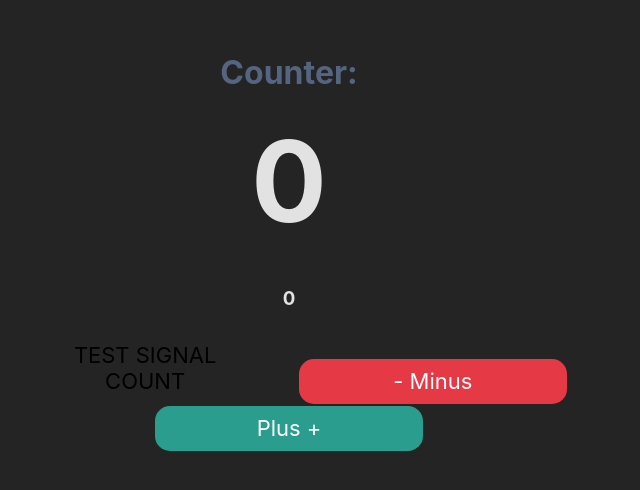
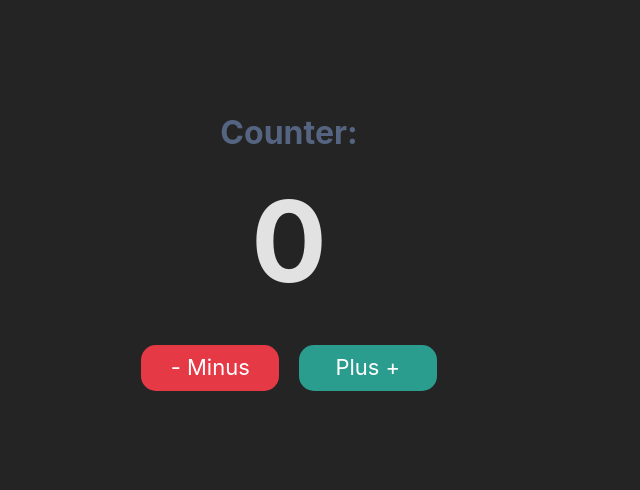
Before and after one commit to AndriiKot/React, a React (Vite) app in the folder __mini_Projects__/Counter/__counter__Signals_version__/: page / in a window 1280 px wide. Shown: the part 150-640 px from the top of the page, without its empty margins (351-991 px from the left). Built offline with nearby package versions, Linux system fonts and the light colour scheme.

Commit message:
'Counter' counter-signal-version v.0.0.1

```diff
--- a/__mini_Projects__/Counter/__counter__Signals_version__/package.json
+++ b/__mini_Projects__/Counter/__counter__Signals_version__/package.json
@@ -1,7 +1,7 @@
 {
   "name": "counter-signal-version",
   "private": true,
-  "version": "0.0.0",
+  "version": "0.0.1",
   "type": "module",
   "scripts": {
     "dev": "vite",
--- a/__mini_Projects__/Counter/__counter__Signals_version__/src/components/Counter/index.jsx
+++ b/__mini_Projects__/Counter/__counter__Signals_version__/src/components/Counter/index.jsx
@@ -1,17 +1,12 @@
-import { useState } from "react";
 import { signal } from "@preact/signals-react";
 
-const testSignalCount = signal(0);
+const counter = signal(0);
 
 
 export default function Counter() {
-  let [counter, setCounter] = useState(0);
 
-  const counterPlus = () => setCounter(counter + 1);
-  const counterMinus = () => setCounter(counter - 1);
-  // const counterPlus = () => {
-  //   counter.value++;
-  // }
+  const counterPlus = () => counter.value++;
+  const counterMinus = () => counter.value--;
 
   const createSpanElement = (event, count = 0) => {
     for (let i = 0; i < count; i++) {
@@ -45,19 +40,11 @@ export default function Counter() {
     counterPlus();
     createSpanElement(event, c + 1);
   };
-  const testOnclickSignal = () => {
-    testSignalCount.value++;
-  };
 
-  const testWrapperOnclickSignal = () => {
-    testOnclickSignal();
-  };
   return (
       <div className="wrapper">
         <h2 className="counter__title">Counter:</h2>
-        <h1 className="counter__number">{counter}</h1>
-        <h3 className="testSignalCount">{testSignalCount.value}</h3>
-        <button onClick={testWrapperOnclickSignal} className="testSignalCount__button">TEST SIGNAL COUNT</button>
+        <h1 className="counter__number">{counter.value}</h1>
         <button onClick={handleMinusClick} className="minus">
           - Minus
         </button>
```
Also changed, not shown: 1 other file (tests, documents, lock files or other folders).
